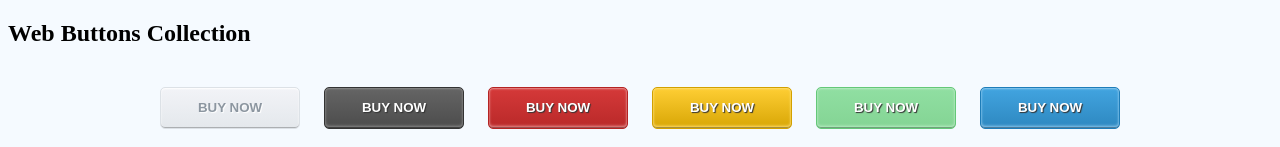
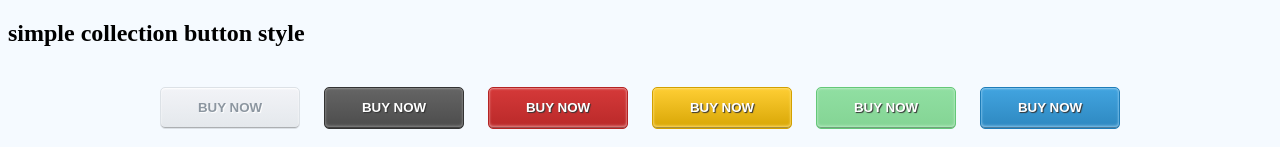
Before and after one commit to sinlov/LearnHtml5, a website: page src/pages/css-button-style/simple-collection-button-style.html in a window 1280 px wide. Shown: the top 147 px of the page. Drawn offline with Linux system fonts and the light colour scheme.

Commit message:
fix simple-collection-button-style.html code error update info of Makefile

```diff
--- a/src/pages/css-button-style/simple-collection-button-style.html
+++ b/src/pages/css-button-style/simple-collection-button-style.html
@@ -744,7 +744,7 @@
   <div class="page">
     <header id="header">
       <hgrounp class="white blank">
-        <h2>Web Buttons Collection<h2>
+        <h2>simple collection button style</h2>
       </hgrounp>
     </header>
     <section class="demo">
```
Also changed, not shown: 1 other file.
